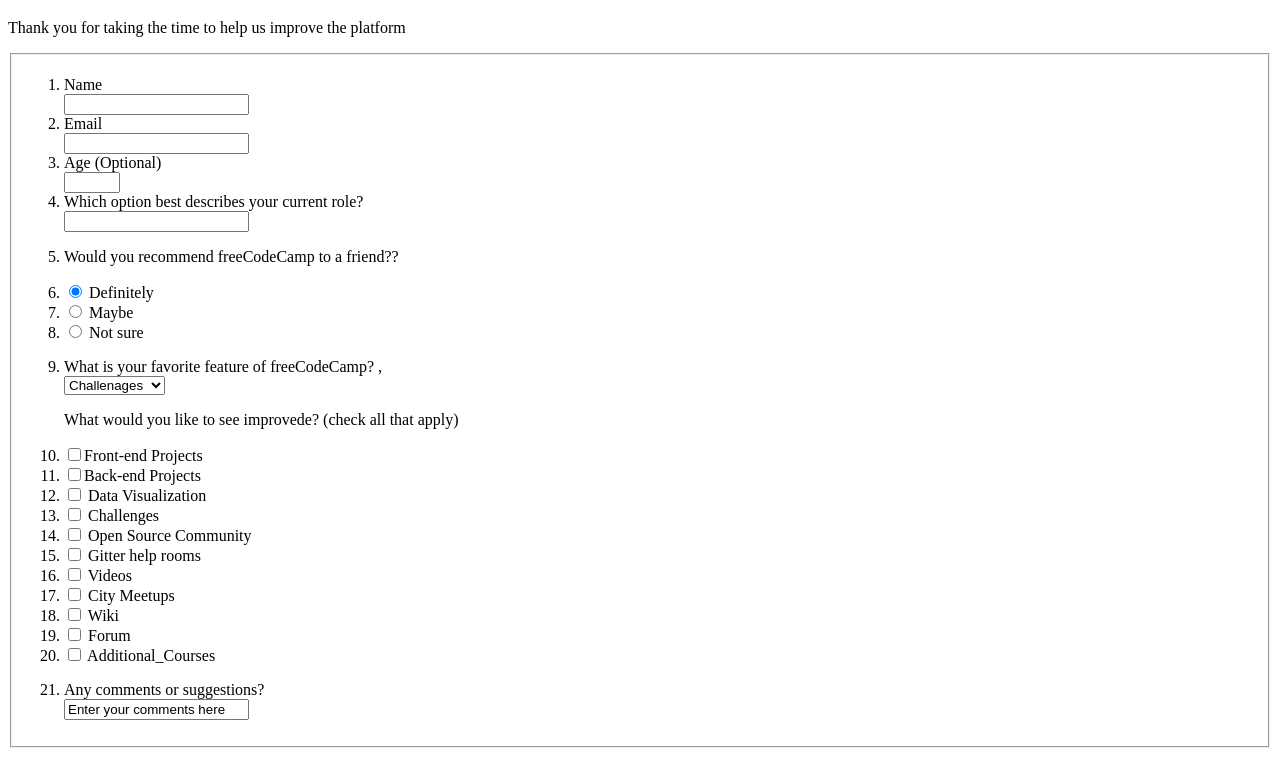
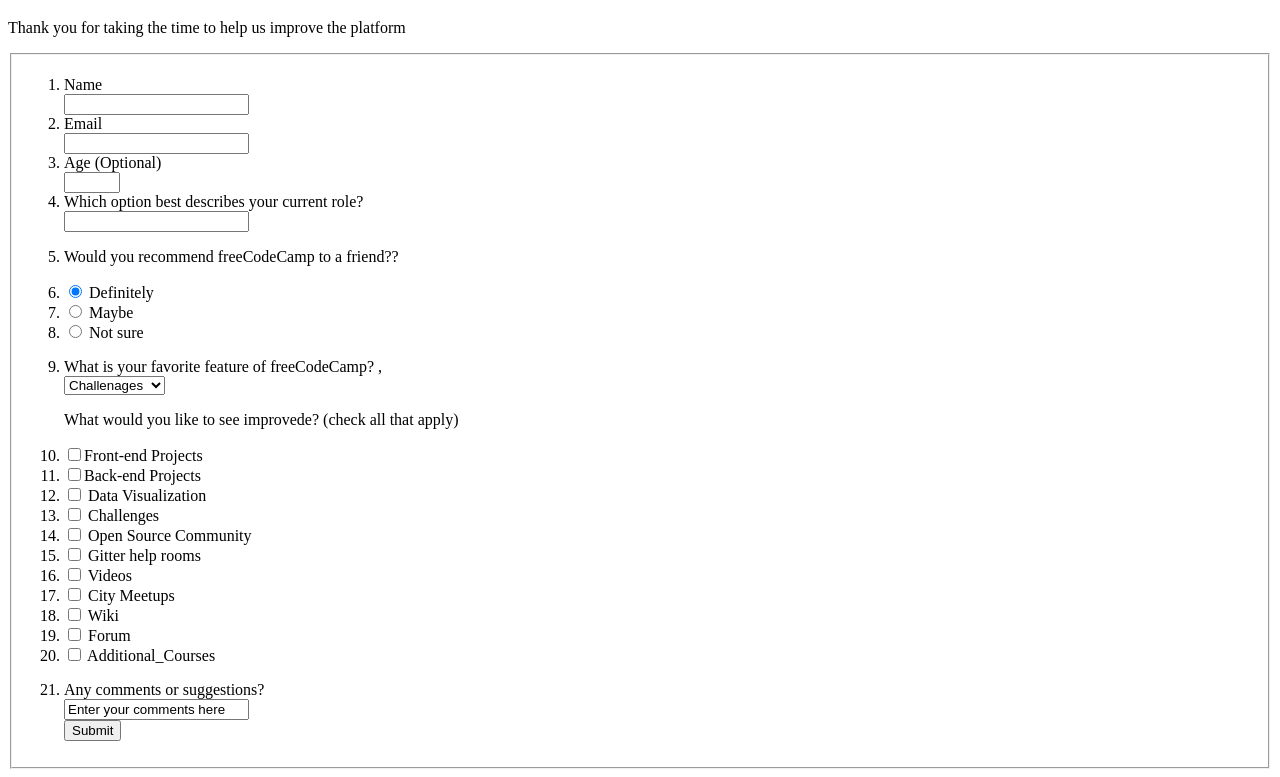
Before and after one commit to Chishimba-cha/Build_A_Survey_Form, a plain HTML site: page index.html in a window 1280 px wide. Shown: the part 61-838 px from the top of the page. Before the commit the page ends 817 px from the top, so only its background shows below. Drawn offline with Linux system fonts and the light colour scheme.

Commit message:
Wrote HTML for the Submit Button

```diff
--- a/index.html
+++ b/index.html
@@ -102,8 +102,10 @@
                         <br>
                         <input type="textarea" name="comments"
                         value="Enter your comments here" placeholder="Enter your commments here ...">
+                    </li>
 
-                    </li>
+                        <Button type="Submit"> Submit</Button>
+
 
             </ol>
 
```
